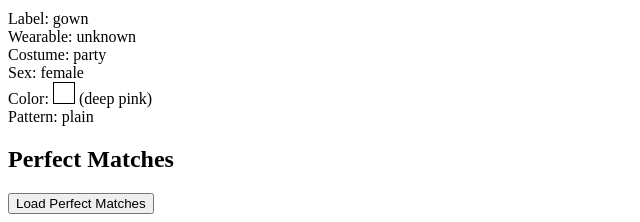
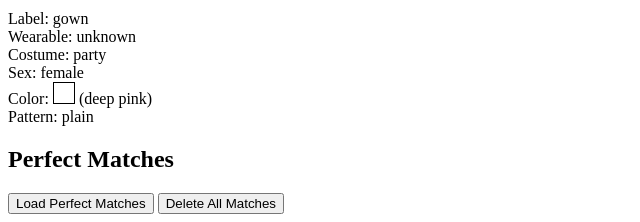
Before and after one commit to mukilan1/Fashion-Match, a Flask app: page /match in a window 1280 px wide. Shown: the part 3762-3984 px from the top of the page, without its empty margins (0-640 px from the left). Run offline with Flask 3, Linux system fonts and the light colour scheme.

Commit message:
added the deletion option of the combos

```diff
--- a/app.py
+++ b/app.py
@@ -251,7 +251,7 @@ def match_page():
         })
     return render_template("match.html", images=images_data)
 
-# New: Handle match upload: compare the uploaded item with the stored items for the best pair.
+# New: Handle match upload: compare the uploaded item with stored items for the best pair.
 @app.route("/match_upload", methods=["POST"])
 def match_upload():
     if "match_image" not in request.files:
@@ -307,7 +307,12 @@ def match_upload():
         "best_match": best_candidate
     }
 
-    # Save this match record in matches.json
+    # Save this match record in matches.json with a defined reason generated by NLP style comparison.
+    reason_text = (
+        f"The top '{result['new_item']['label']}' complements the bottom '{best_candidate['data']['label']}' "
+        f"due to similar style, color and pattern attributes. Similarity score: {best_score:.2f}."
+    )
+    result["reason"] = reason_text
     matches = load_matches()
     matches.append(result)
     save_matches(matches)
@@ -319,5 +324,60 @@ def get_matches():
     matches = load_matches()
     return jsonify({"matches": matches}), 200
 
+@app.route("/auto_match", methods=["GET"])
+def auto_match():
+    labels = load_labels()
+    tops = []
+    bottoms = []
+    for filename, data in labels.items():
+        text = f"{data.get('label','')} {data.get('costume','')} {data.get('pattern','')} {data.get('color','')} {data.get('sex','')}"
+        if data.get("wearable") == "top wearable":
+            tops.append({"filename": filename, "text": text, "data": data})
+        elif data.get("wearable") == "bottom wearable":
+            bottoms.append({"filename": filename, "text": text, "data": data})
+    auto_matches = []
+    for top in tops:
+        top_emb = sbert_model.encode(top["text"], convert_to_tensor=True)
+        best_bottom, best_score = None, -1
+        for bottom in bottoms:
+            bottom_emb = sbert_model.encode(bottom["text"], convert_to_tensor=True)
+            score = util.cos_sim(top_emb, bottom_emb).item()
+            if score > best_score:
+                best_score = score
+                best_bottom = bottom
+        if best_bottom:
+            reason_text = (
+                f"The top '{top['data']['label']}' complements the bottom '{best_bottom['data']['label']}' "
+                f"with similar styles. Similarity score: {best_score:.2f}."
+            )
+            auto_matches.append({
+                "top": top,
+                "bottom": best_bottom,
+                "score": best_score,
+                "reason": reason_text
+            })
+    return jsonify({"auto_matches": auto_matches}), 200
+
+@app.route("/delete_match", methods=["POST"])
+def delete_match():
+    index = request.form.get("index")
+    if index is None:
+        return jsonify({"error": "No match index provided."}), 400
+    try:
+        index = int(index)
+    except ValueError:
+        return jsonify({"error": "Invalid index."}), 400
+    matches = load_matches()
+    if index < 0 or index >= len(matches):
+        return jsonify({"error": "Index out of range."}), 400
+    del matches[index]
+    save_matches(matches)
+    return jsonify({"message": "Match deleted successfully."}), 200
+
+@app.route("/delete_all_matches", methods=["POST"])
+def delete_all_matches():
+    save_matches([])
+    return jsonify({"message": "All matches deleted successfully."}), 200
+
 if __name__ == '__main__':
     app.run(debug=True, threaded=True)
--- a/templates/match.html
+++ b/templates/match.html
@@ -8,6 +8,7 @@
       .item { border: 1px solid #ccc; padding: 10px; }
       .item img { max-width: 150px; margin-bottom: 10px; }
       .match-record { border: 1px solid #aaa; padding: 10px; margin: 10px 0; }
+      .delete-btn { background: #f44336; color: #fff; border: none; padding: 5px 10px; cursor: pointer; }
     </style>
 </head>
 <body>
@@ -41,6 +42,7 @@
     <!-- Perfect Matches Section -->
     <h2>Perfect Matches</h2>
     <button id="loadMatchesBtn">Load Perfect Matches</button>
+    <button id="deleteAllMatchesBtn">Delete All Matches</button>
     <div id="matchesList"></div>
 
     <script>
@@ -90,6 +92,7 @@
               <div>Color: ${bestMatch.data.color}</div>
               <div>Pattern: ${bestMatch.data.pattern}</div>
               <div>Similarity Score: ${bestMatch.score.toFixed(2)}</div>
+              <div>Reason: ${res.matched.reason}</div>
             `;
           } else {
             matchDiv.innerHTML = `<h3>No Matching Candidate Found</h3>`;
@@ -109,18 +112,48 @@
               matchesList.innerText = "No perfect matches stored.";
               return;
           }
-          res.matches.forEach(match => {
+          res.matches.forEach((match, index) => {
               const record = document.createElement("div");
-              record.className = "match-record";
+              record.className = "comparison-container";
               record.innerHTML = `
-                <h4>New Item: ${match.new_item.label} (${match.new_item.wearable})</h4>
-                <p>Best Match: ${match.best_match.data.label} (${match.best_match.data.wearable}) &mdash; Similarity: ${match.best_match.score.toFixed(2)}</p>
-                <img src="/uploads/${match.new_item.filename}" style="max-width:100px; margin-right:10px;">
-                <img src="/uploads/${match.best_match.filename}" style="max-width:100px;">
+                  <div class="item">
+                      <h4>New Item: ${match.new_item.label} (${match.new_item.wearable})</h4>
+                      <img src="/uploads/${match.new_item.filename}" style="max-width:100px; margin-right:10px;">
+                  </div>
+                  <div class="item">
+                      <h4>Best Match: ${match.best_match.data.label} (${match.best_match.data.wearable})</h4>
+                      <img src="/uploads/${match.best_match.filename}" style="max-width:100px;">
+                      <p>Similarity: ${match.best_match.score.toFixed(2)}</p>
+                      <p>Reason: ${match.reason}</p>
+                      <button class="delete-btn" data-index="${index}">Delete</button>
+                  </div>
               `;
               matchesList.appendChild(record);
           });
+          // Attach delete buttons events.
+          Array.from(document.getElementsByClassName("delete-btn")).forEach(btn => {
+              btn.addEventListener("click", async function() {
+                  const index = this.getAttribute("data-index");
+                  const formData = new FormData();
+                  formData.append("index", index);
+                  const delResponse = await fetch("/delete_match", { method: "POST", body: formData });
+                  const delRes = await delResponse.json();
+                  alert(delRes.message || delRes.error);
+                  // Refresh matches list after deletion.
+                  document.getElementById("loadMatchesBtn").click();
+              });
+          });
       });
-    </script>
+
+      // Attach deletion event for deleting all matches.
+      document.getElementById("deleteAllMatchesBtn").addEventListener("click", async function() {
+          if(confirm("Are you sure you want to delete all matches?")) {
+              const response = await fetch("/delete_all_matches", { method: "POST" });
+              const res = await response.json();
+              alert(res.message || res.error);
+              document.getElementById("matchesList").innerHTML = "";
+          }
+      });
+  </script>
 </body>
 </html>
```
Also changed, not shown: templates/index.html (+25 -0 lines), froog.png (deleted), 1 other file.
